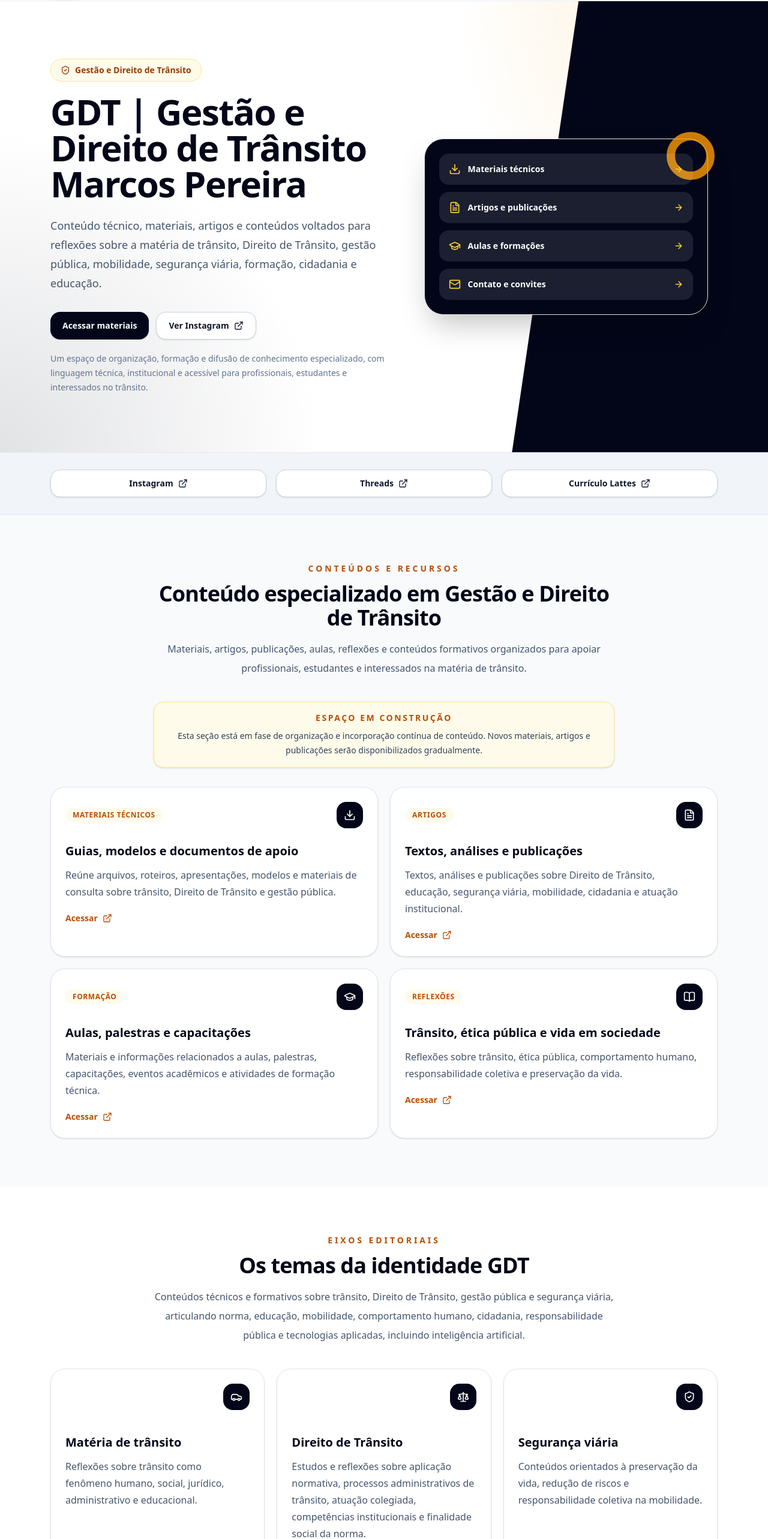
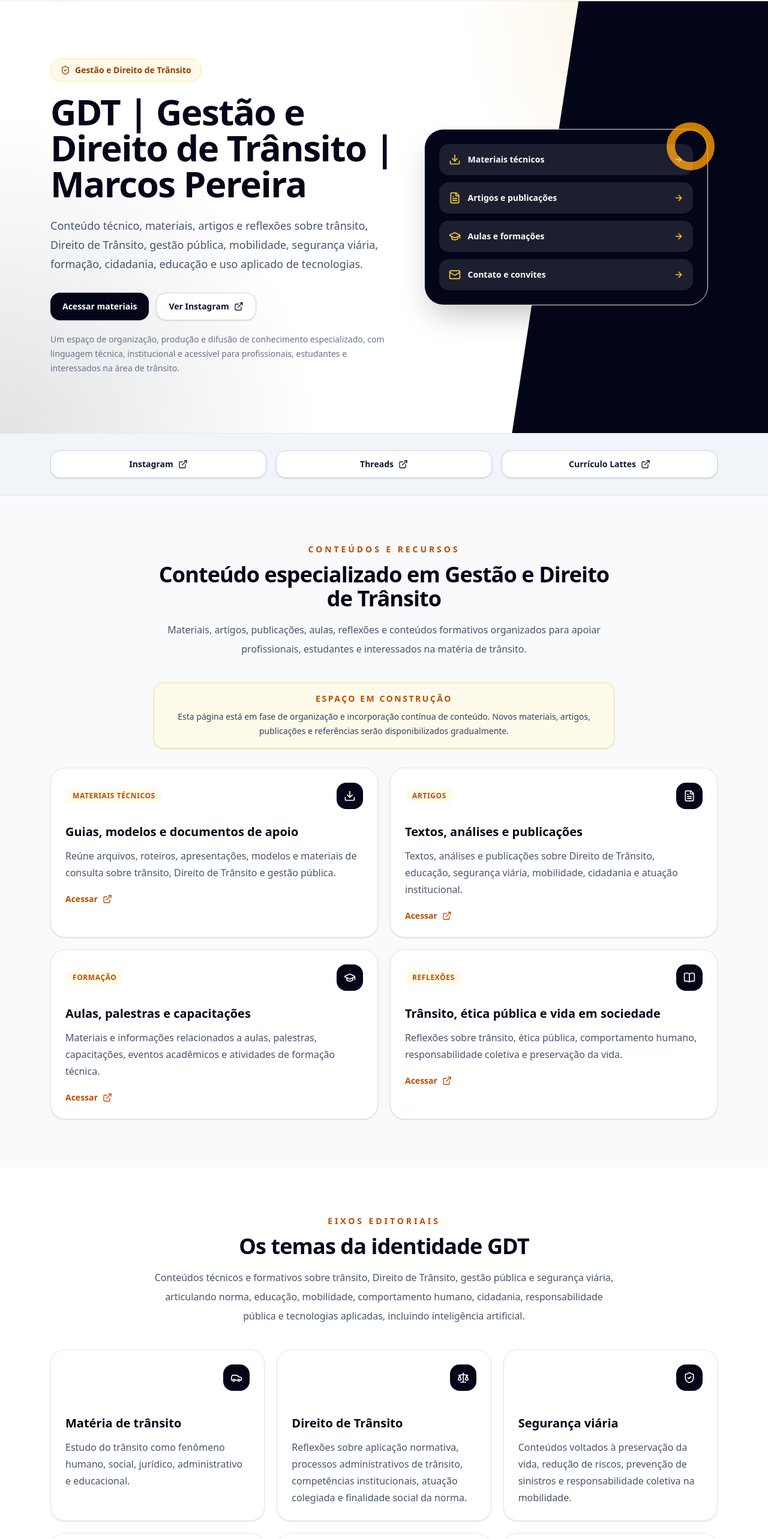
Before and after one commit to gdtmb/marcos-pereira-bio, a React (Vite) app: page / in a window 1280 px wide. Shown: the part 79-2645 px from the top of the page at 60% size. Built offline with nearby package versions, Linux system fonts and the light colour scheme.

Commit message:
Update content.js

```diff
--- a/src/content.js
+++ b/src/content.js
@@ -37,11 +37,11 @@ export const site = {
 
 export const hero = {
   badge: "Gestão e Direito de Trânsito",
-  title: "GDT | Gestão e Direito de Trânsito Marcos Pereira",
+  title: "GDT | Gestão e Direito de Trânsito | Marcos Pereira",
   subtitle:
-    "Conteúdo técnico, materiais, artigos e conteúdos voltados para reflexões sobre a matéria de trânsito, Direito de Trânsito, gestão pública, mobilidade, segurança viária, formação, cidadania e educação.",
+    "Conteúdo técnico, materiais, artigos e reflexões sobre trânsito, Direito de Trânsito, gestão pública, mobilidade, segurança viária, formação, cidadania, educação e uso aplicado de tecnologias.",
   note:
-    "Um espaço de organização, formação e difusão de conhecimento especializado, com linguagem técnica, institucional e acessível para profissionais, estudantes e interessados no trânsito.",
+    "Um espaço de organização, produção e difusão de conhecimento especializado, com linguagem técnica, institucional e acessível para profissionais, estudantes e interessados na área de trânsito.",
 };
 
 export const quickLinks = [
@@ -55,7 +55,7 @@ export const constructionNotice = {
   enabled: true,
   title: "Espaço em construção",
   text:
-    "Esta seção está em fase de organização e incorporação contínua de conteúdo. Novos materiais, artigos e publicações serão disponibilizados gradualmente.",
+    "Esta página está em fase de organização e incorporação contínua de conteúdo. Novos materiais, artigos, publicações e referências serão disponibilizados gradualmente.",
 };
 
 export const resources = [
@@ -98,54 +98,60 @@ export const themes = [
     icon: Car,
     title: "Matéria de trânsito",
     text:
-      "Reflexões sobre trânsito como fenômeno humano, social, jurídico, administrativo e educacional.",
+      "Estudo do trânsito como fenômeno humano, social, jurídico, administrativo e educacional.",
   },
   {
     icon: Scale,
     title: "Direito de Trânsito",
     text:
-      "Estudos e reflexões sobre aplicação normativa, processos administrativos de trânsito, atuação colegiada, competências institucionais e finalidade social da norma.",
+      "Reflexões sobre aplicação normativa, processos administrativos de trânsito, competências institucionais, atuação colegiada e finalidade social da norma.",
   },
   {
     icon: ShieldCheck,
     title: "Segurança viária",
     text:
-      "Conteúdos orientados à preservação da vida, redução de riscos e responsabilidade coletiva na mobilidade.",
+      "Conteúdos voltados à preservação da vida, redução de riscos, prevenção de sinistros e responsabilidade coletiva na mobilidade.",
   },
   {
     icon: Users,
     title: "Gestão pública e cidadania",
     text:
-      "Organização institucional, políticas públicas, participação social e qualificação da atuação estatal.",
+      "Temas relacionados à organização institucional, políticas públicas, participação social, governança e qualificação da atuação estatal.",
   },
   {
     icon: GraduationCap,
     title: "Formação e educação",
     text:
-      "Materiais voltados à docência, capacitações, educação para o trânsito e formação de profissionais.",
+      "Conteúdos voltados à docência, capacitações, educação para o trânsito, formação de profissionais e construção de cultura cidadã.",
   },
   {
     icon: Brain,
     title: "Comportamento e mobilidade",
     text:
-      "Psicologia do Trânsito, percepção de risco, conduta humana e cultura de segurança viária.",
+      "Abordagens sobre Psicologia do Trânsito, percepção de risco, conduta humana, tomada de decisão e cultura de segurança viária.",
   },
 ];
 
 export const about = {
   eyebrow: "Quem sou",
-  title: "Servidor público, educador e especialista em Gestão e Direito de Trânsito e em Inteligência Artificial na Prática.",
+  title:
+    "Servidor público, educador e especialista em Gestão e Direito de Trânsito e em Inteligência Artificial na Prática.",
   text:
-    "Bacharel em Direito, especialista em Gestão e Direito de Trânsito e em Inteligência Artificial na Prática. Servidor público estadual efetivo do DETRAN-PE, atualmente exerce a função de Coordenador Técnico do Conselho Estadual de Trânsito de Pernambuco - CETRAN/PE. Atua com visão técnica, jurídica, educacional e institucional, reunindo experiência em colegiados, assessoramento, supervisão, docência, capacitações, produção de materiais e participação em comissões e grupos de trabalho voltados ao trânsito, à segurança viária, à gestão pública, à educação e ao uso aplicado de tecnologias.",
-  tags: ["Gestão e Direito de Trânsito", "Inteligência Artificial aplicada", "Gestão pública", "Educação e segurança viária"],
+    "Bacharel em Direito, especialista em Gestão e Direito de Trânsito e em Inteligência Artificial na Prática. Servidor público estadual efetivo do DETRAN-PE desde 2008, atualmente exerce a função de Coordenador Técnico do Conselho Estadual de Trânsito de Pernambuco - CETRAN/PE. Atua com visão técnica, jurídica, educacional e institucional, reunindo experiência em colegiados, assessoramento, supervisão, docência, capacitações, produção de materiais e participação em comissões e grupos de trabalho voltados ao trânsito, à segurança viária, à gestão pública, à educação e ao uso aplicado de tecnologias.",
+  tags: [
+    "Gestão e Direito de Trânsito",
+    "Inteligência Artificial aplicada",
+    "Gestão pública",
+    "Educação e segurança viária",
+  ],
 };
 
 export const audience = [
   "Servidores, gestores e profissionais da área de trânsito",
   "Educadores, instrutores e profissionais da formação de condutores",
   "Estudantes e profissionais interessados em Direito de Trânsito",
-  "Pesquisadores, docentes e interessados em segurança viária",
-  "Pessoas que buscam conteúdo técnico com responsabilidade pública",
+  "Pesquisadores, docentes e interessados em mobilidade e segurança viária",
+  "Pessoas que buscam conteúdo técnico, educativo e institucional sobre trânsito",
 ];
 
 export const invitations = [
@@ -153,19 +159,19 @@ export const invitations = [
     icon: CalendarDays,
     title: "Convidar para aula ou palestra",
     text:
-      "Temas: matéria de trânsito, Direito de Trânsito, gestão pública, educação, segurança viária e mobilidade.",
+      "Temas relacionados à matéria de trânsito, Direito de Trânsito, gestão pública, educação, segurança viária, mobilidade e uso aplicado de tecnologias.",
   },
   {
     icon: FileText,
     title: "Solicitar material ou publicação",
     text:
-      "Canal para organização de conteúdos, textos, materiais de apoio e referências técnicas.",
+      "Canal para acesso a conteúdos, textos, materiais de apoio, referências técnicas e publicações formativas.",
   },
   {
     icon: Mail,
-    title: "Propor parceria ou contato",
+    title: "Parceria ou contato",
     text:
-      "Espaço para convites, cursos, eventos, projetos e iniciativas compatíveis com os valores do GDT.",
+      "Espaço para convites, eventos, projetos, cursos e iniciativas compatíveis com os valores técnicos, educacionais e institucionais.",
   },
 ];
 
@@ -174,21 +180,21 @@ export const complementary = [
     icon: BookOpen,
     title: "Fé, valores e espiritualidade",
     text:
-      "Reflexões cristãs, mensagens de vida e conteúdos que dialogam com ética, propósito e responsabilidade humana.",
+      "Reflexões cristãs, mensagens de vida e conteúdos relacionados à ética, ao propósito, à responsabilidade humana e à cidadania.",
   },
   {
     icon: Brain,
     title: "Inteligência artificial aplicada",
     text:
-      "Uso responsável de IA para educação, produção de conhecimento, organização de materiais e inovação na gestão pública.",
+      "Uso responsável de IA na educação, produção de conhecimento, organização de materiais, comunicação e inovação na gestão pública.",
   },
   {
     icon: Megaphone,
     title: "Parcerias e indicações",
     text:
-      "Espaço futuro para cursos, produtos e oportunidades compatíveis com os valores do projeto.",
+      "Espaço futuro para cursos, produtos, indicações e oportunidades compatíveis com os valores e a finalidade educativa do projeto.",
   },
 ];
 
 export const transparencyNote =
-  "Este espaço reúne conteúdos pessoais, acadêmicos e profissionais. As opiniões e materiais aqui publicados são de responsabilidade autoral, salvo quando houver indicação expressa de vínculo institucional ou fonte oficial.";
+  "Este espaço reúne conteúdos pessoais, acadêmicos, técnicos e profissionais. As opiniões e materiais aqui publicados são de responsabilidade autoral, salvo quando houver indicação expressa de vínculo institucional, fonte oficial ou autoria de terceiros.";
```
